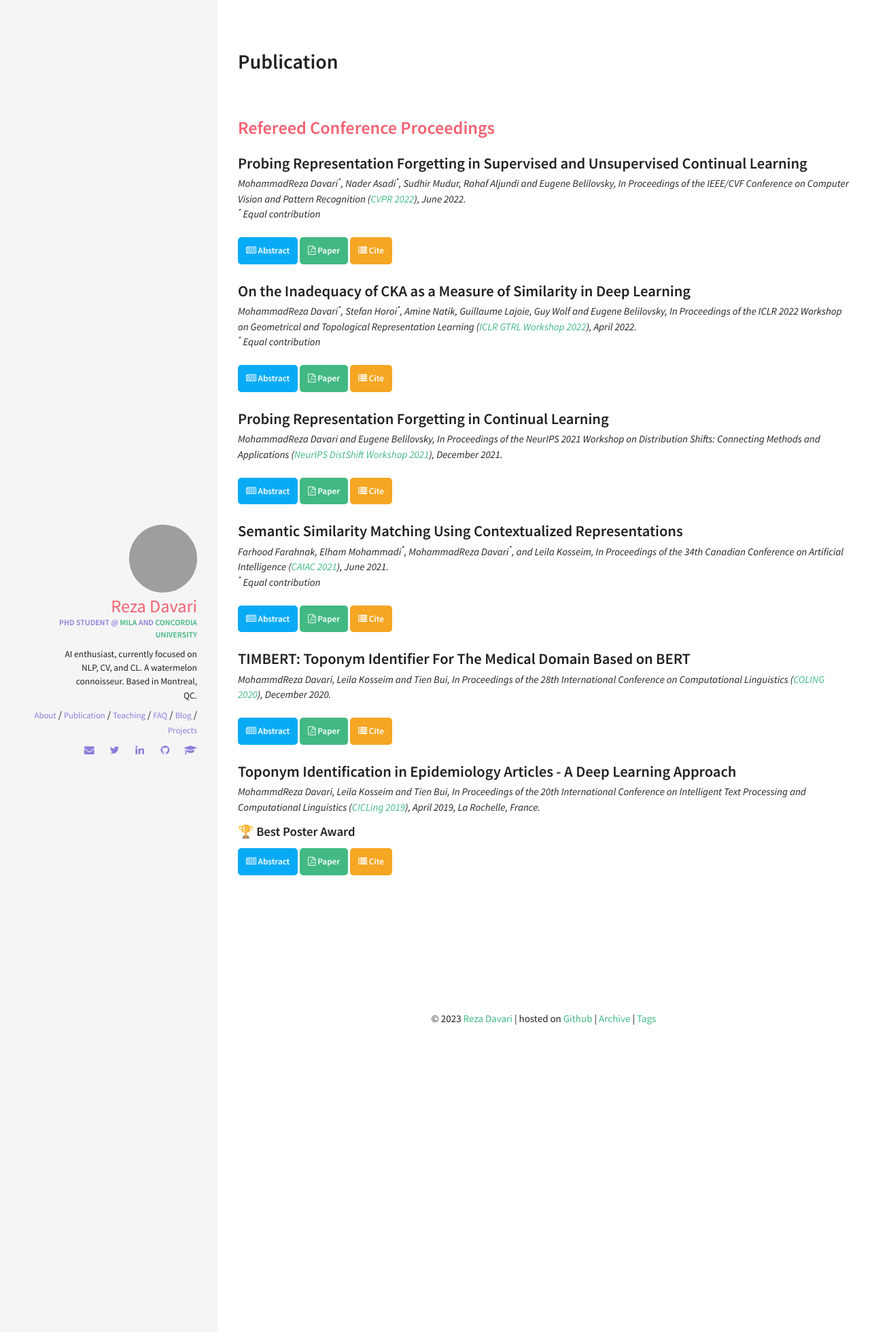
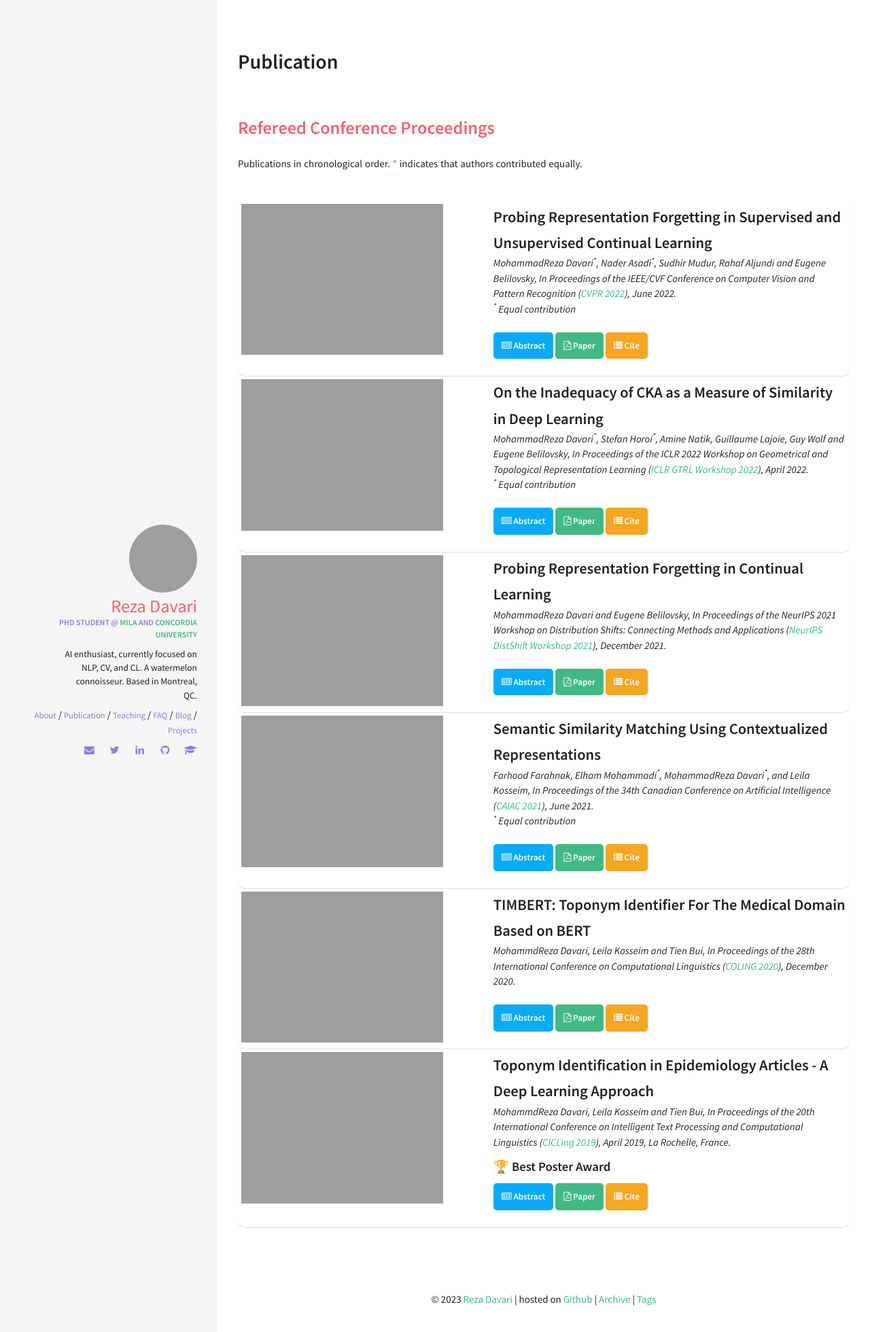
Before and after one commit to rezazzr/davari.io, a Jekyll site: the page built from publication.html, in a window 1280 px wide. Shown: the top 1960 px of the page at 68% size. Built offline with Jekyll 4.4.1, drawn with Linux system fonts in a browser that asks for light colours; grey boxes are pictures that could not be loaded.

Commit message:
🔼 modified the page format so that each publication is followed by a visualization

```diff
--- a/publication.html
+++ b/publication.html
@@ -6,10 +6,15 @@ description: "Reza's publications."
 comments: false
 ---
 <h2 style="color:#F36170">Refereed Conference Proceedings</h2>
+<p>Publications in chronological order. <span style="color:#F36170">*</span> indicates that authors contributed equally.<br><br></p>
+
 {% for publication in site.data.index.publication_paper %}
 
-<div class="row">
-    <div class="col">
+<div class="row project">
+    <div class="col l4">
+        <img style="max-height: 320px;" src="{{ site.url }}/assets/img/{{ publication.visual }}" width="fit-content"/>
+    </div>
+    <div class="col l7 offset-l1">
         <h3 style="margin: 0">{{ publication.name }}</h3>
         <i>{{ publication.published }} </i>
         {% if publication.award %}
```
